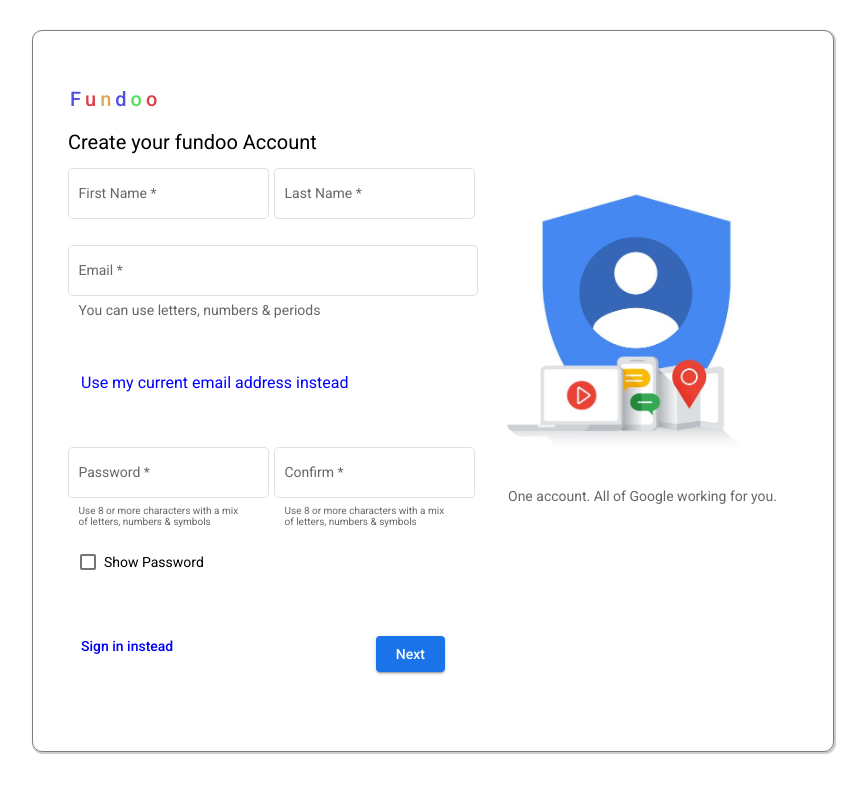
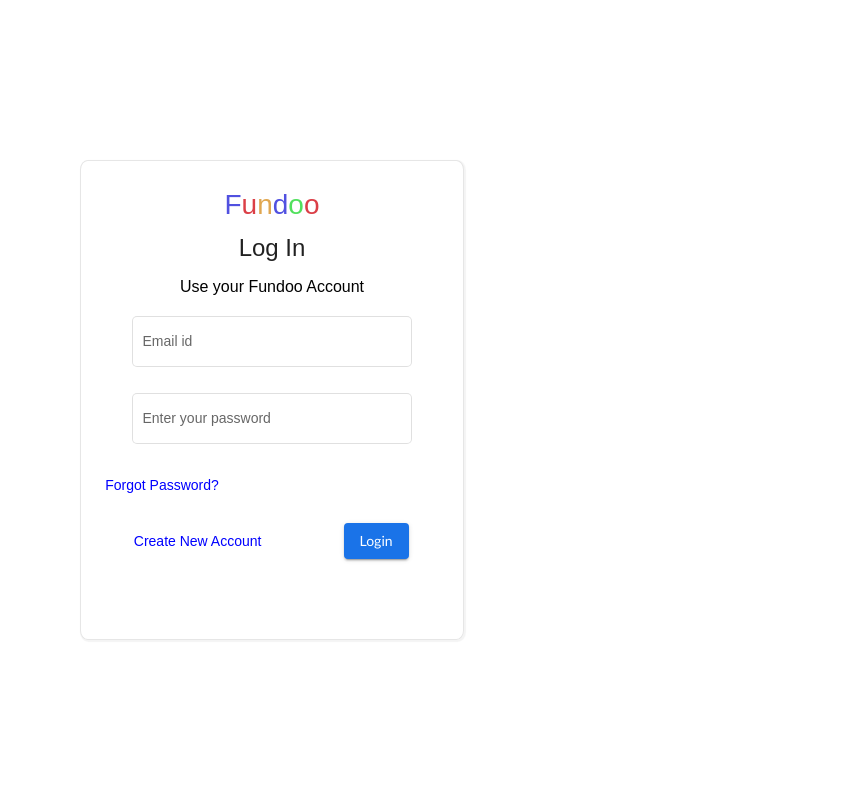
Before and after one commit to praveenmethraskar/fundoo-frontend, an Angular app: page /login in a window 1280 px wide. Before the commit this address led to /. Shown: the top 792 px of the page, without its empty margins (368-1235 px from the left). Built offline with nearby package versions, Linux system fonts and the light colour scheme.

Commit message:
login form using angular as frontend

```diff
--- a/package.json
+++ b/package.json
@@ -15,6 +15,7 @@
     "@angular/common": "^14.2.0",
     "@angular/compiler": "^14.2.0",
     "@angular/core": "^14.2.0",
+    "@angular/flex-layout": "^14.0.0-beta.41",
     "@angular/forms": "^14.2.0",
     "@angular/material": "^14.2.6",
     "@angular/platform-browser": "^14.2.0",
--- a/src/app/app-routing.module.ts
+++ b/src/app/app-routing.module.ts
@@ -1,7 +1,12 @@
-import { NgModule } from '@angular/core';
+import { Component, NgModule } from '@angular/core';
 import { RouterModule, Routes } from '@angular/router';
+import { LoginComponent } from './components/login/login.component';
+import { RegistrationComponent } from './components/registration/registration.component';
 
-const routes: Routes = [];
+const routes: Routes = [
+  {path: 'register', component:RegistrationComponent},
+  {path: 'login', component:LoginComponent}
+];
 
 @NgModule({
   imports: [RouterModule.forRoot(routes)],
--- a/src/app/app.component.html
+++ b/src/app/app.component.html
@@ -1 +1 @@
-<app-registration></app-registration>
+<router-outlet></router-outlet>
--- a/src/app/app.module.ts
+++ b/src/app/app.module.ts
@@ -8,6 +8,7 @@
 import {MatButtonModule} from '@angular/material/button';
 import {MatCheckboxModule} from '@angular/material/checkbox';
 import {MatDividerModule} from '@angular/material/divider';
+import { FlexLayoutModule } from '@angular/flex-layout';
 
 
 
@@ -32,7 +33,8 @@
     MatCardModule,
     MatButtonModule,
     MatCheckboxModule,
-    MatDividerModule
+    MatDividerModule,
+    FlexLayoutModule
   ],
   providers: [],
   bootstrap: [AppComponent]
--- a/src/app/components/login/login.component.html
+++ b/src/app/components/login/login.component.html
@@ -1 +1,56 @@
-<p>login works!</p>
+<html>
+<div fxLayoutAlign="space-around center" fxFlex="100">
+  <mat-card fxFlex="30" class="card" fxFlex.xs="100">
+    <div>
+      <mat-card-title class="fundoo" fxLayout="row" fxLayoutAlign="center center">
+        <div class="mat-card-header-text">
+            <span style="color: rgba(34, 34, 216, 0.788);">F</span>
+            <span style="color: rgba(209, 12, 22, 0.788);">u</span>
+            <span style="color: rgba(216, 143, 34, 0.788);">n</span>
+            <span style="color: rgba(34, 34, 216, 0.788);">d</span>
+            <span style="color: rgba(34, 216, 49, 0.788);">o</span>
+            <span style="color: rgba(209, 12, 22, 0.788);">o</span>
+        </div>
+      </mat-card-title>
+    </div>
+
+    <!-- </mat-card-header> -->
+
+    <!-- title & subtitle -->
+    <div>
+      <mat-card-title calss="signin" div fxLayout="row" fxLayoutAlign="center center" style="padding: 15px;">Log In</mat-card-title>
+      <mat-card-subtitle div fxLayout="row" fxLayoutAlign="center center" style="font-size:16px;color:black">Use your Fundoo Account</mat-card-subtitle>
+    </div>
+
+    <body>
+      <!-- usre email id -->
+
+      <div fxLayout="column" fxLayoutAlign="space-around center">
+        <mat-form-field appearance="outline" class="email">
+          <mat-label aria-autocomplete="off">Email id</mat-label>
+          <input matInput placeholder="Enter your email id"  />
+        </mat-form-field>
+
+        <!-- user password -->
+
+        <mat-form-field appearance="outline" class="password">
+          <mat-label>Enter your password</mat-label>
+          <input matInput placeholder="Enter your password" autocomplete="off" requried />
+        </mat-form-field>
+        <div><button mat-button  class="pass-link" fxLayoutAlign="center">Forgot Password?</button></div>
+      </div>
+
+      <br>
+      <div id="register">
+        <button mat-button class="link" fxLayoutAlign="center">Create New Account</button>
+        <button id="sigi-button" mat-button  fxLayoutAlign="center center" mat-raised-button
+          color="primary" mat-button aria-label="Show an example snack-bar">
+         Login
+        </button>
+      </div>
+      <!-- Sign in button -->
+    </body>
+  </mat-card>
+</div>
+
+</html>
--- a/src/app/components/login/login.component.scss
+++ b/src/app/components/login/login.component.scss
@@ -0,0 +1,124 @@
+*{
+    margin: 0;
+    padding: 0;
+    box-sizing: border-box;
+    font-family: "Google Sans","Noto Sans Myanmar UI",arial,sans-serif;
+}
+body{
+    margin: 0;
+    padding: 0;
+    justify-content: space-around;
+}
+
+.card {
+  width: 50;
+  height: 60vh;
+  margin-left: auto;
+  margin-right: auto;
+  margin-bottom: 5%;
+  margin-top: 5%;
+  border-radius: 02%;
+  border: 1px solid rgb(230 230 230);
+  box-shadow: 1px 1px 1px 1px #f4f4f4;
+}
+.row {
+  height: 33.3vh;
+}
+.fundoo {
+  text-align: center;
+  font-family: "Times New Roman";
+  font: bold;
+  margin-top: 05%;
+  font-size: 200%;
+}
+.f {
+  color: blue;
+  font-weight: bold;
+  font-family: "Times New Roman";
+  text-align: center;
+}
+.u {
+  color: red;
+  font-weight: bold;
+  text-align: center;
+}
+.n {
+  color: yellow;
+  font-weight: bold;
+  text-align: center;
+}
+.d {
+  color: blue;
+  font-weight: bold;
+  text-align: center;
+}
+.o {
+  color: green;
+  font-weight: bold;
+  text-align: center;
+}
+.oo {
+  color: red;
+  font-weight: bold;
+  text-align: center;
+}
+
+#register {
+  display: flex;
+  justify-content: space-between;
+  margin-left: 18%;
+  margin-right: 15%;
+}
+.header {
+  text-align: center;
+  margin-left: 25%;
+  font-size: 180%;
+}
+.mat-card-title {
+  text-align: center;
+}
+.mat-card-subtitle {
+  font-size: 90%;
+  text-align: center;
+  font-family: sans-serif;
+}
+
+.email {
+  width: 100%;
+}
+
+.sign {
+  font-weight: 100;
+  margin-left: 0%;
+  font-family: sans-serif;
+}
+
+.email {
+  width: 80%;
+  align-content: center;
+  // margin-left: 40px
+}
+.password {
+  width: 80%;
+  align-content: center;
+  // margin-left: 40px
+}
+
+.link {
+  color: blue;
+  margin-left: -18%;
+}
+.pass-link {
+    color: blue;
+    margin-left: 0;
+    margin-right: 220px;
+}
+#sigi-button {
+  background-color: #1a73e8;
+  font-family: "Gill Sans";
+  // width: 30%;
+  margin-right: -6%;
+}
+#forget {
+  color: green;
+}
--- a/src/app/components/registration/registration.component.html
+++ b/src/app/components/registration/registration.component.html
@@ -1,6 +1,6 @@
 
 
-<div class="container">
+<div class="container" fxLayout="row" fxLayoutAlign="space-between center">
     <div class="header">
         <mat-card-header class="mat-card-header">
             <mat-card-title class="mat-card-title">
@@ -21,7 +21,7 @@
 
         <form>
             <div class="container-class">
-                <div class="name-field">
+                <div class="name-field" fxLayout="row" fxLayout.xs="column">
                     <mat-form-field floatLabel="auto" appearance="outline">
                         <mat-label>First Name</mat-label>
                         <input matInput name="first_name" type="text" required formControlName="first_name">
@@ -34,7 +34,7 @@
                         <mat-error>Last name is required</mat-error>
                     </mat-form-field>
                 </div>
-                <div class="email-field">
+                <div class="email-field" fxLayout="row">
                     <mat-form-field floatLabel="auto" appearance="outline" class="email-mat-form-field">
                         <mat-label>Email</mat-label>
                         <input matInput name="email" type="email" required formControlName="email">
@@ -51,7 +51,7 @@
                     </mat-card-actions>
                 </div>
 
-                <div class="password-field">
+                <div class="password-field" fxLayout="row" fxLayout.xs="column">
                     <mat-form-field floatLabel="auto" appearance="outline">
                         <mat-label>Password</mat-label>
                         <input matInput name="password" type="password" required formControlName="password">
@@ -74,13 +74,13 @@
                     <mat-checkbox class="example-margin">Show Password</mat-checkbox>
                 </section>
             </div>
+            <mat-card-actions class="mat-card-actions">
+                <a href="" class="signininstead"> Sign in instead </a>
+                    <button mat-raised-button class="mat-raised-button">Next</button>
+            </mat-card-actions>
         </form>
 
-        <mat-card-actions class="mat-card-actions">
-            <a href="" class="signininstead"> Sign in instead </a>
 
-                <button mat-raised-button class="mat-raised-button">Next</button>
-        </mat-card-actions>
     </div>
 
     <div>
--- a/src/app/components/registration/registration.component.scss
+++ b/src/app/components/registration/registration.component.scss
@@ -1,15 +1,28 @@
+*{
+    margin: 0;
+    padding: 0;
+    box-sizing: border-box;
+    font-family: "Google Sans","Noto Sans Myanmar UI",arial,sans-serif;
+}
+body{
+    margin: 0;
+    padding: 0;
+    justify-content: space-around;
+}
+
  .container{
     display: flex;
     flex-direction: row;
     margin-top: 30px;
     margin-left: 400px;
     margin-right: 500px;
-     margin-bottom: 10px;
+    margin-bottom: 0px;
+    padding-bottom: 0;
     width: 800px;
-     height: 90vh;
+    height: 80vh;
     border-radius: 10px;
-     border: 1px solid rgb(124 124 124);
-     box-shadow: 1px 1px 1px 1px #cccbcb;
+    border: 1px solid rgb(230 230 230);
+    box-shadow: 1px 1px 1px 1px #f4f4f4;
  }
  .mat-card-header{
      width: 200px;
@@ -17,7 +30,7 @@
      font-size: 30px;
  }
  .mat-card-header-text{
-     padding-top: 35px;
+     padding-top: 0px;
      padding-left: 35px;
  }
  .mat-card-title
@@ -59,13 +72,13 @@
 
 }
 .mat-card-actions{
-    padding-top: 50px;
+    padding-top: 10px;
 }
 .usemycurrentemail
 {
     width: 400px;
     font-size: 16px;
-    margin-top: 5px;
+    margin-top: 20px;
     padding-left: 0px;
 
 }
@@ -85,7 +98,7 @@
     flex-direction: row;
     gap: 5px;
     padding-left: 35px;
-    margin-top: 50px;
+    margin-top: 35px;
 }
 
 .passwordhint{
```
Also changed, not shown: 1 other file (tests, documents, lock files or other folders). Lines whose indentation alone changed are shown as unchanged.
